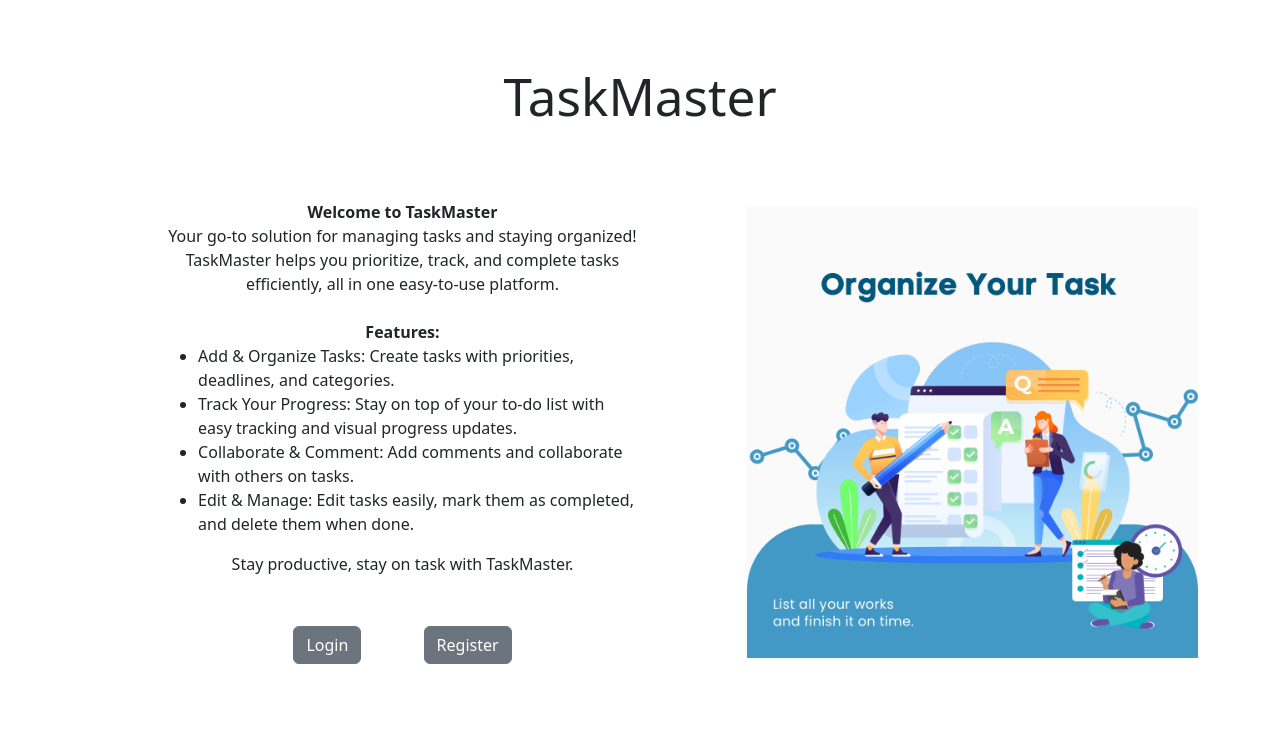
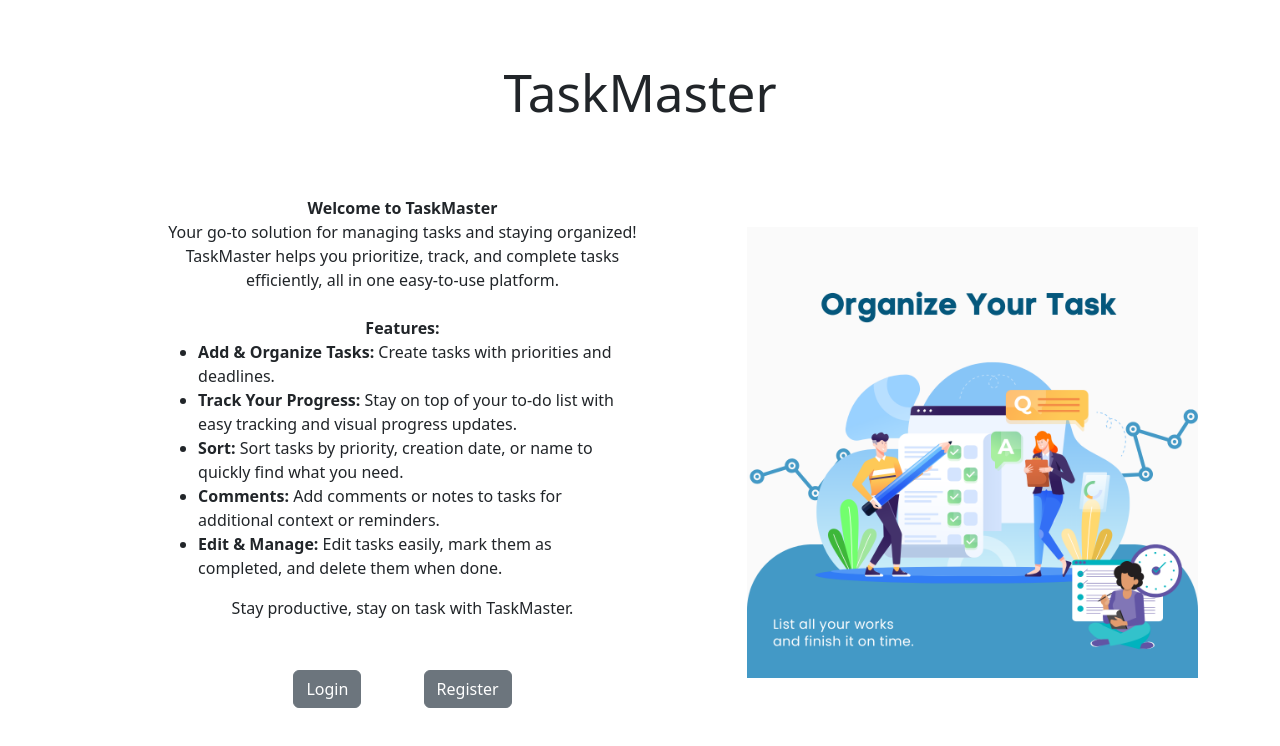
Before and after one commit to omk963/task-mgr, a React (Vite) app in the folder client/client/: page / in a window 1280 px wide. Shown: the top 746 px of the page. Built offline with nearby package versions, Linux system fonts and the light colour scheme.

Commit message:
refactor(home): edited the features

```diff
--- a/client/client/src/pages/HomePage.jsx
+++ b/client/client/src/pages/HomePage.jsx
@@ -27,10 +27,11 @@ const HomePage = () => {
                                     <strong>Features:</strong>
                                     <br />
                                     <ul style={{ textAlign: "left" }}>
-                                        <li>Add & Organize Tasks: Create tasks with priorities, deadlines, and categories.</li>
-                                        <li>Track Your Progress: Stay on top of your to-do list with easy tracking and visual progress updates.</li>
-                                        <li>Collaborate & Comment: Add comments and collaborate with others on tasks.</li>
-                                        <li>Edit & Manage: Edit tasks easily, mark them as completed, and delete them when done.</li>
+                                        <li><strong>Add & Organize Tasks:</strong> Create tasks with priorities and deadlines.</li>
+                                        <li><strong>Track Your Progress:</strong> Stay on top of your to-do list with easy tracking and visual progress updates.</li>
+                                        <li><strong>Sort:</strong> Sort tasks by priority, creation date, or name to quickly find what you need.</li>
+                                        <li><strong>Comments:</strong> Add comments or notes to tasks for additional context or reminders.</li>
+                                        <li><strong>Edit & Manage:</strong> Edit tasks easily, mark them as completed, and delete them when done.</li>
                                     </ul>
 
                                     Stay productive, stay on task with TaskMaster.
```
